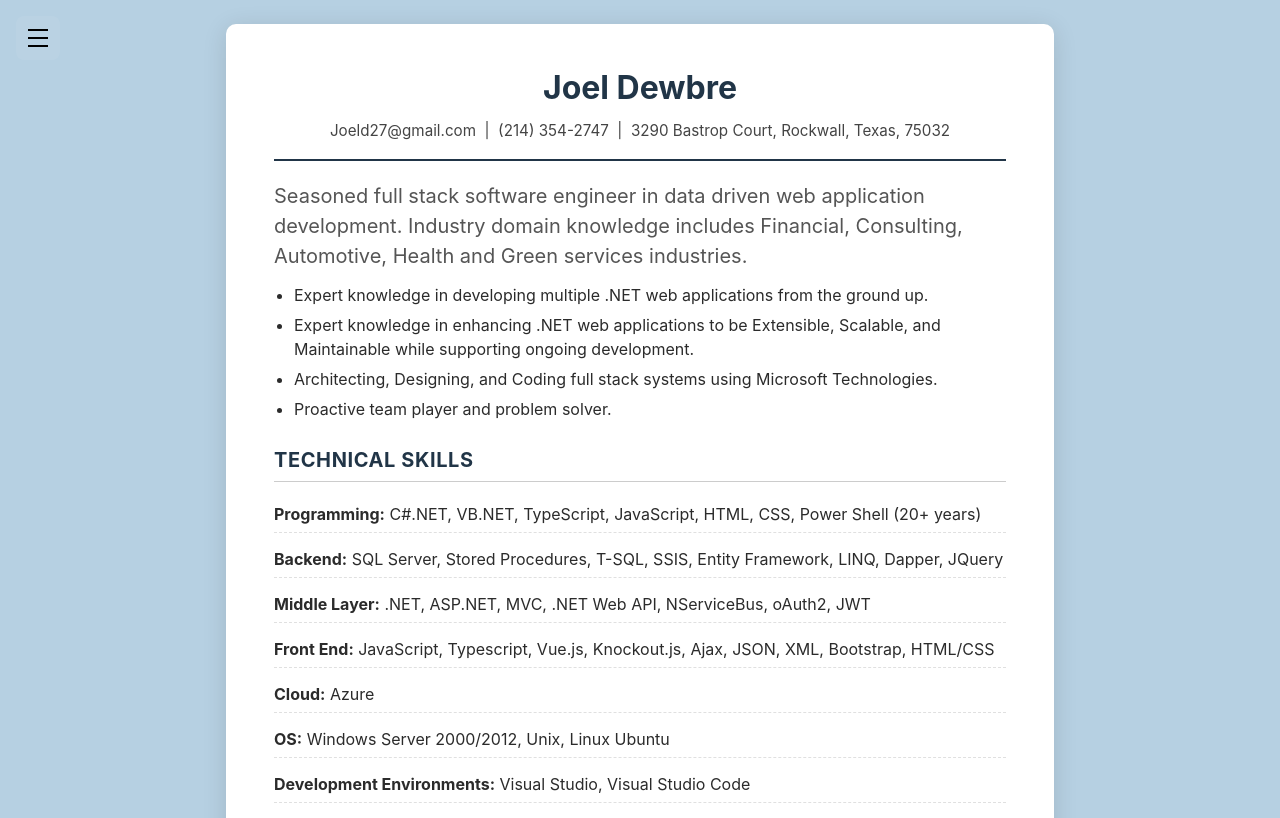
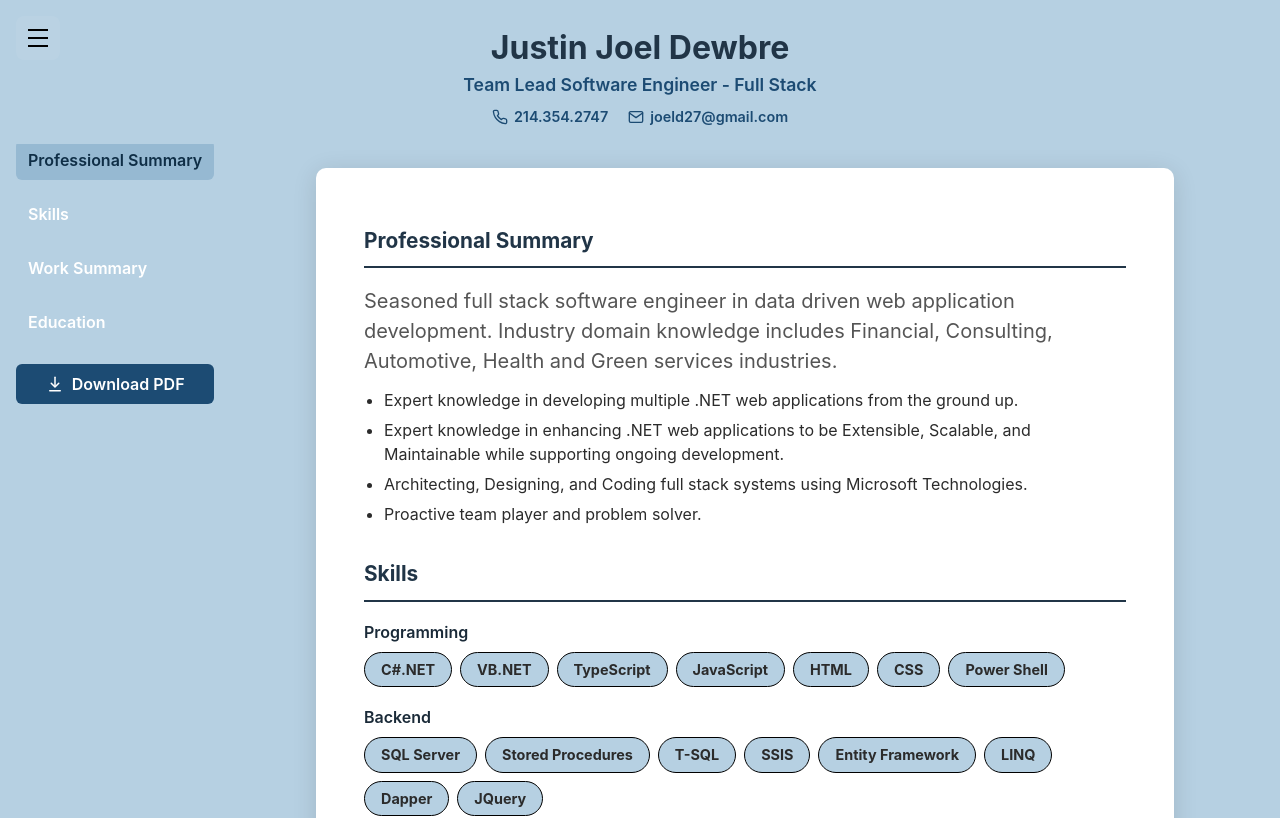
Before and after one commit to JoelDewbreTexas/ResumeSite, a React (Vite) app: page / in a window 1280 px wide. Shown: the top 818 px of the page. Built offline with nearby package versions, Linux system fonts and the light colour scheme.

Commit message:
Created a web styled version of the resume. Created a banner at the top and other style changes.

```diff
--- a/src/App.css
+++ b/src/App.css
@@ -2,7 +2,7 @@
   display: flex;
   flex-direction: column;
   align-items: center;
-  justify-content: center;
+  justify-content: flex-start;
   min-height: 100vh;
   text-align: center;
   font-family: -apple-system, BlinkMacSystemFont, 'Segoe UI', Roboto, sans-serif;
@@ -53,6 +53,52 @@
 .hamburger-btn.open .line1 { transform: translateY(5px) rotate(45deg); }
 .hamburger-btn.open .line2 { opacity: 0; }
 .hamburger-btn.open .line3 { transform: translateY(-5px) rotate(-45deg); }
+
+/* Site banner (above the page content, shown on every page, pinned to top on scroll) */
+.site-banner {
+  position: sticky;
+  top: 0;
+  z-index: 45;
+  width: 100%;
+  padding: 24px 16px 0;
+  background: #B6D0E2;
+  text-align: center;
+}
+
+.site-banner h1 {
+  margin: 0;
+  font-size: 2rem;
+  color: #213547;
+}
+
+.site-banner .resume-subtitle {
+  margin: 0 0 8px;
+  font-weight: 600;
+  color: #1c4b73;
+  font-size: 1.1rem;
+}
+
+.banner-contact-line {
+  display: flex;
+  justify-content: center;
+  flex-wrap: wrap;
+  gap: 20px;
+  margin-bottom: 16px;
+}
+
+.banner-contact-item {
+  display: inline-flex;
+  align-items: center;
+  gap: 6px;
+  color: #1c4b73;
+  font-size: 0.9rem;
+  font-weight: 600;
+}
+
+.banner-contact-item .contact-icon {
+  width: 16px;
+  height: 16px;
+}
 
 /* Side menu */
 .side-menu {
@@ -362,19 +408,6 @@
   text-align: left;
 }
 
-.contact-page .about-content h1 {
-  margin: 0 0 6px;
-  font-size: 2rem;
-  color: #213547;
-}
-
-.contact-page .resume-subtitle {
-  margin: 0 0 16px;
-  font-weight: 600;
-  color: #1c4b73;
-  font-size: 1.1rem;
-}
-
 .contact-page .resume-tagline {
   margin: 0 0 28px;
   color: #444;
@@ -401,7 +434,7 @@
 
 .resume-doc-nav {
   position: fixed;
-  top: 96px;
+  top: 140px;
   left: 16px;
   display: flex;
   flex-direction: column;
--- a/src/App.jsx
+++ b/src/App.jsx
@@ -78,8 +78,6 @@ function ContactDetails() {
 function ResumeIntro() {
   return (
     <>
-      <h1>Justin Joel Dewbre</h1>
-      <p className="resume-subtitle">Team Lead Software Engineer - Full Stack</p>
       <p className="resume-tagline">Over three decades of web and cloud software solutions.<br />Well established in .NET, Azure, Vue.js and SQL.</p>
       <ContactDetails />
     </>
@@ -94,10 +92,11 @@ function App() {
   function navigate(to) {
     setPage(to)
     setOpen(false)
+    window.scrollTo(0, 0)
   }
 
   useEffect(() => {
-    if (page !== 'resume') return
+    if (page !== 'home') return
 
     const sections = ['prof-summary', 'skills', 'work-summary', 'education']
       .map((id) => document.getElementById(id))
@@ -131,6 +130,21 @@ function App() {
         <span className="line line3" />
       </button>
 
+      <div className="site-banner">
+        <h1>Justin Joel Dewbre</h1>
+        <p className="resume-subtitle">Team Lead Software Engineer - Full Stack</p>
+        <div className="banner-contact-line">
+          <span className="banner-contact-item">
+            <IconPhone className="contact-icon" />
+            214.354.2747
+          </span>
+          <span className="banner-contact-item">
+            <IconEmail className="contact-icon" />
+            joeld27@gmail.com
+          </span>
+        </div>
+      </div>
+
       <nav className={`side-menu ${open ? 'open' : ''}`} aria-hidden={!open}>
         <ul>
           <li><button onClick={() => navigate('home')}>Home</button></li>
@@ -141,7 +155,7 @@ function App() {
         </ul>
       </nav>
 
-      {page === 'home' && (
+      {page === 'resume' && (
         <div className="option2-page">
           <div className="resume-html">
             <header className="resume-header">
@@ -292,6 +306,7 @@ function App() {
               <p>I have several years of experience creating and implementing technical solutions with business clients including Service-Oriented Architecture (SOA) and Domain Driven Design. I have 5+ years' experience creating Microservices and APIs. I have 15+ years building OOP solutions.</p>
               <p>I have worked in web design and development. Including HTML, CSS, Javascript, ASP.NET, VUE.js, Knockout.js, Web API, and C# web development, and enterprise architecture design. I also have similar years of experience with SQL Server. Writing queries, stored procedures, views and performing query optimization.</p>
               <p>Several years of consulting with clients and getting along with coworkers has strengthened my interpersonal skills.</p>
+              <p><strong>Note:</strong> I am open to relocating within Texas or a surrounding state.</p>
               <p>I am looking forward to discussing my qualifications with you. Thank you very much for your time and consideration.</p>
               <p>Sincerely,</p>
               <p>Joel Dewbre</p>
@@ -300,7 +315,7 @@ function App() {
         </div>
       )}
 
-      {page === 'resume' && (
+      {page === 'home' && (
         <div className="resume-page">
           <div className="resume-doc-layout">
             <nav className="resume-doc-nav">
```
